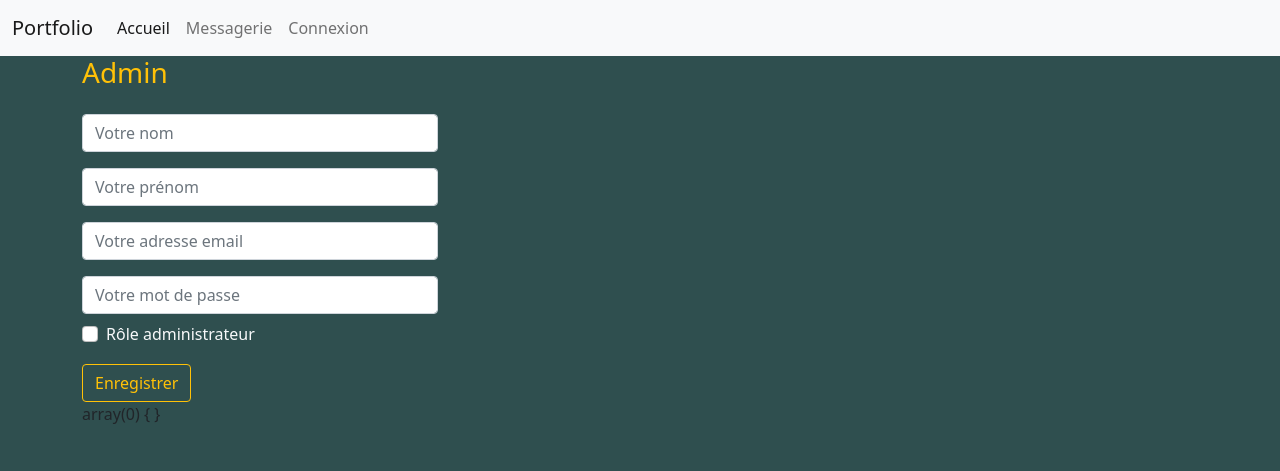
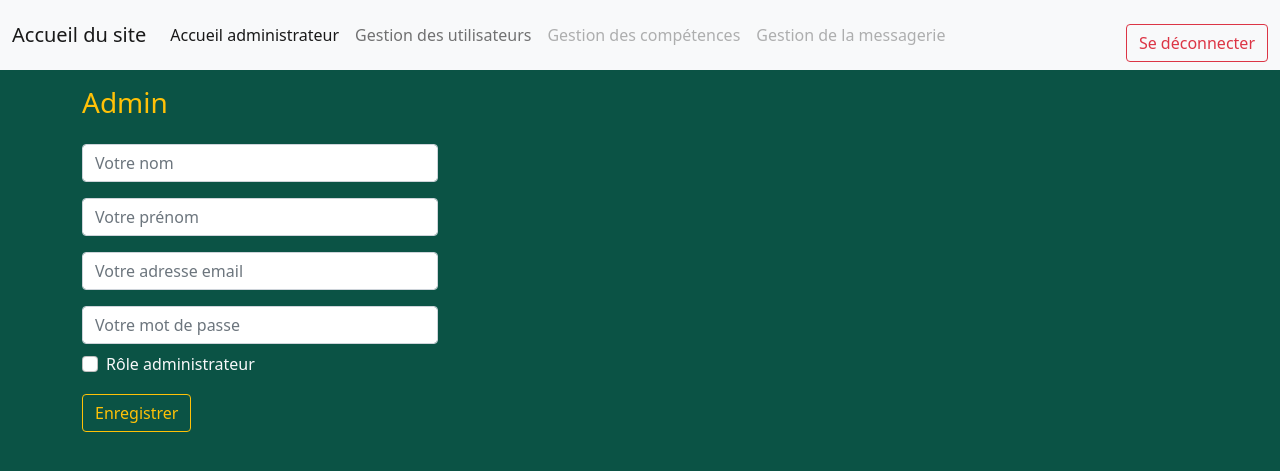
Before and after one commit to Edaliwen/Portfolio_proc, a PHP site: page /la_manu/admin/createUser.php in a window 1280 px wide. Shown: the top 471 px of the page. Run offline with PHP 8.4, Linux system fonts and the light colour scheme.

Commit message:
Update
mise en page

```diff
--- a/admin/createUser.php
+++ b/admin/createUser.php
@@ -3,14 +3,14 @@
     Pour cela on créé un formulaire pour renseigner la bdd.
     Au niveau du CRUD nous allons faire un create avec l'instruction ** SQL INSERT INTO **
     */
-include("../assets/inc/headFront.php");
+include("../assets/inc/headBack.php");
 ?>
 <title>Création de l'utilisateur Admin</title>
 <?php
-include("../assets/inc/headerFront.php");
+include("../assets/inc/headerBack.php");
 ?>
 <main class="container">
-    <div class="row">
+    <div class="row my-3">
         <h3 class="text-warning">Admin</h3>
         <div class="col-4 form-group">
             <form action="" method="post">
@@ -32,7 +32,6 @@ include("../assets/inc/headerFront.php");
                 addslashes() rajoute un \ pour échapper les caractères spéciaux dans la saisie
                 */
 
-            var_dump($_POST);
             if (isset($_POST["submit"])) {
                 $nom = addslashes(trim(ucfirst($_POST["nom"])));
                 $prenom = addslashes(trim(ucfirst($_POST["prenom"])));
--- a/admin/listUsers.php
+++ b/admin/listUsers.php
@@ -50,6 +50,7 @@
         }
         ?>
         </table>
+        <a class="btn btn-outline-light" href="http://localhost/la_manu/sitePhpProcedural/admin/createUser.php">Ajouter un utilisateur</a>
     </div>
 </main>
 
--- a/assets/inc/headerBack.php
+++ b/assets/inc/headerBack.php
@@ -15,7 +15,7 @@
                             <a class="nav-link active" aria-current="page" href="http://localhost/la_manu/sitePhpProcedural/admin/">Accueil administrateur</a>
                         </li>
                         <li class="nav-item">
-                            <a class="nav-link" href="http://localhost/la_manu/sitePhpProcedural/admin/createUser.php">Gestion des utilisateurs</a>
+                            <a class="nav-link" href="http://localhost/la_manu/sitePhpProcedural/admin/listUsers.php">Gestion des utilisateurs</a>
                         </li>
                         <li class="nav-item">
                             <a class="nav-link disabled">Gestion des compétences</a>
@@ -25,7 +25,7 @@
                         </li>
                     </ul>
                 <form class ="form-group" action="../core/userController.php" method="post">
-                <button class="btn btn-outline-warning mt-3" type="submit" name="execute" value="log-out">Se déconnecter</button>
+                <button class="btn btn-outline-danger mt-3" type="submit" name="execute" value="log-out">Se déconnecter</button>
                 </form>
                 </div>
             </div>
```
